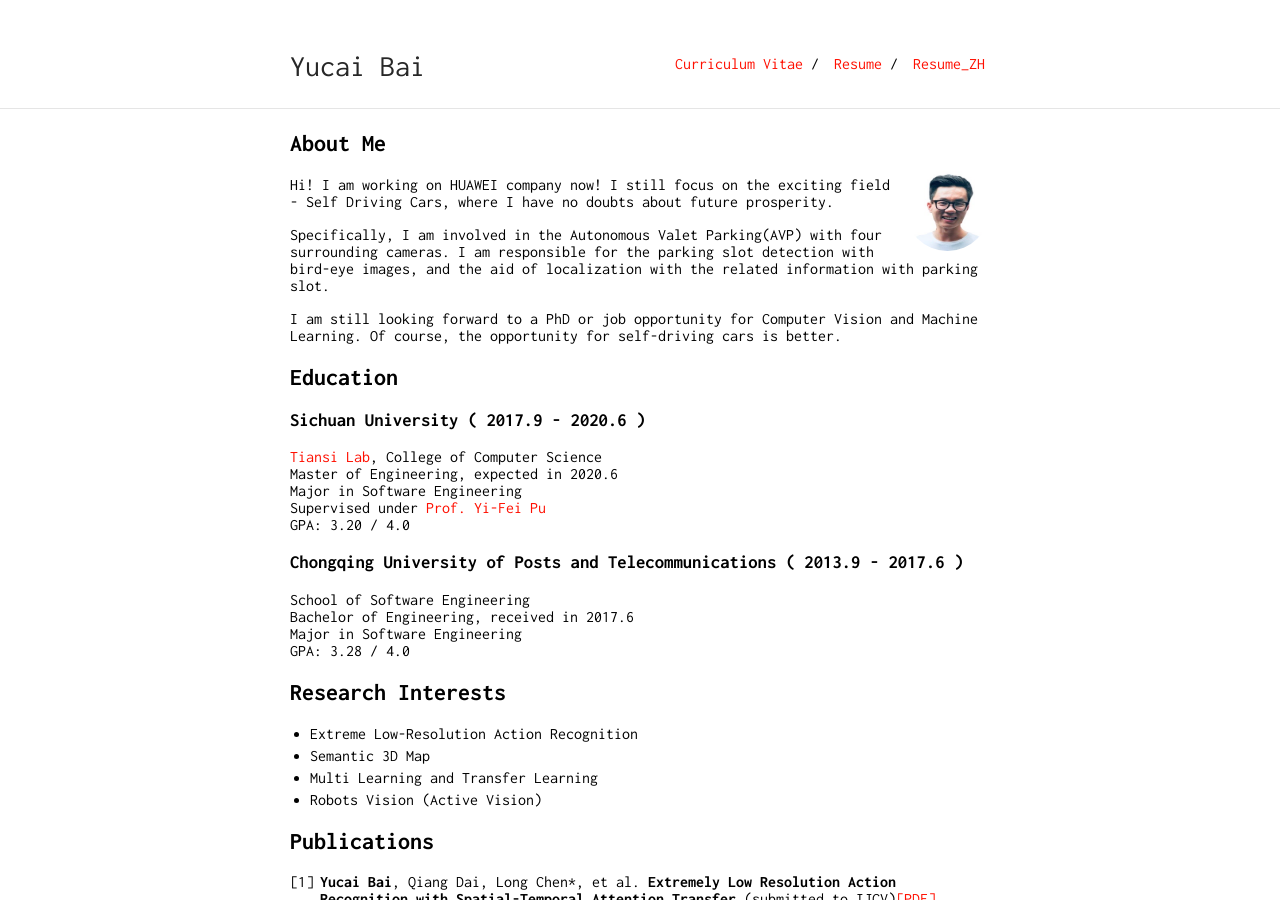
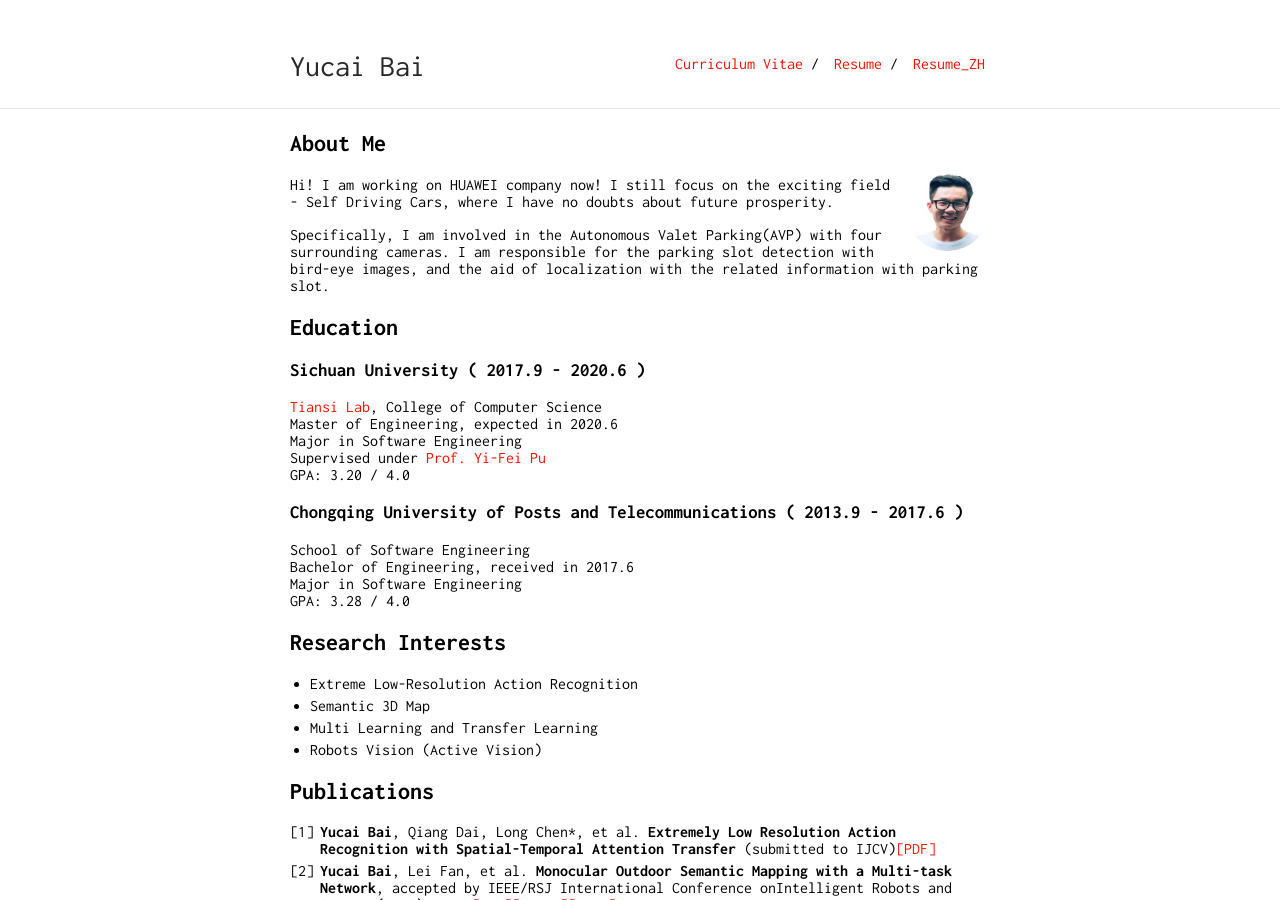
Before and after one commit to RaymondByc/raymondbyc-github.io, a Jekyll site: the page built from index.md, in a window 1280 px wide and 900 px high. Built offline with Jekyll 4.4.1, drawn with Linux system fonts in a browser that asks for light colours; our own code applies the rules of GitHub Pages for plain Markdown files.

Commit message:
Updated the recent status(personal and academic).

```diff
--- a/index.md
+++ b/index.md
@@ -10,7 +10,6 @@ Hi! I am working on HUAWEI company now! I still focus on the exciting field - Se
 
 Specifically, I am involved in the Autonomous Valet Parking(AVP) with four surrounding cameras. I am responsible for the parking slot detection with bird-eye images, and the aid of localization with the related information with parking slot.
 
-I am still looking forward to a PhD or job opportunity for Computer Vision and Machine Learning. Of course, the opportunity for self-driving cars is better.
 
 ## Education
 ### Sichuan University ( 2017.9 - 2020.6 )
```
